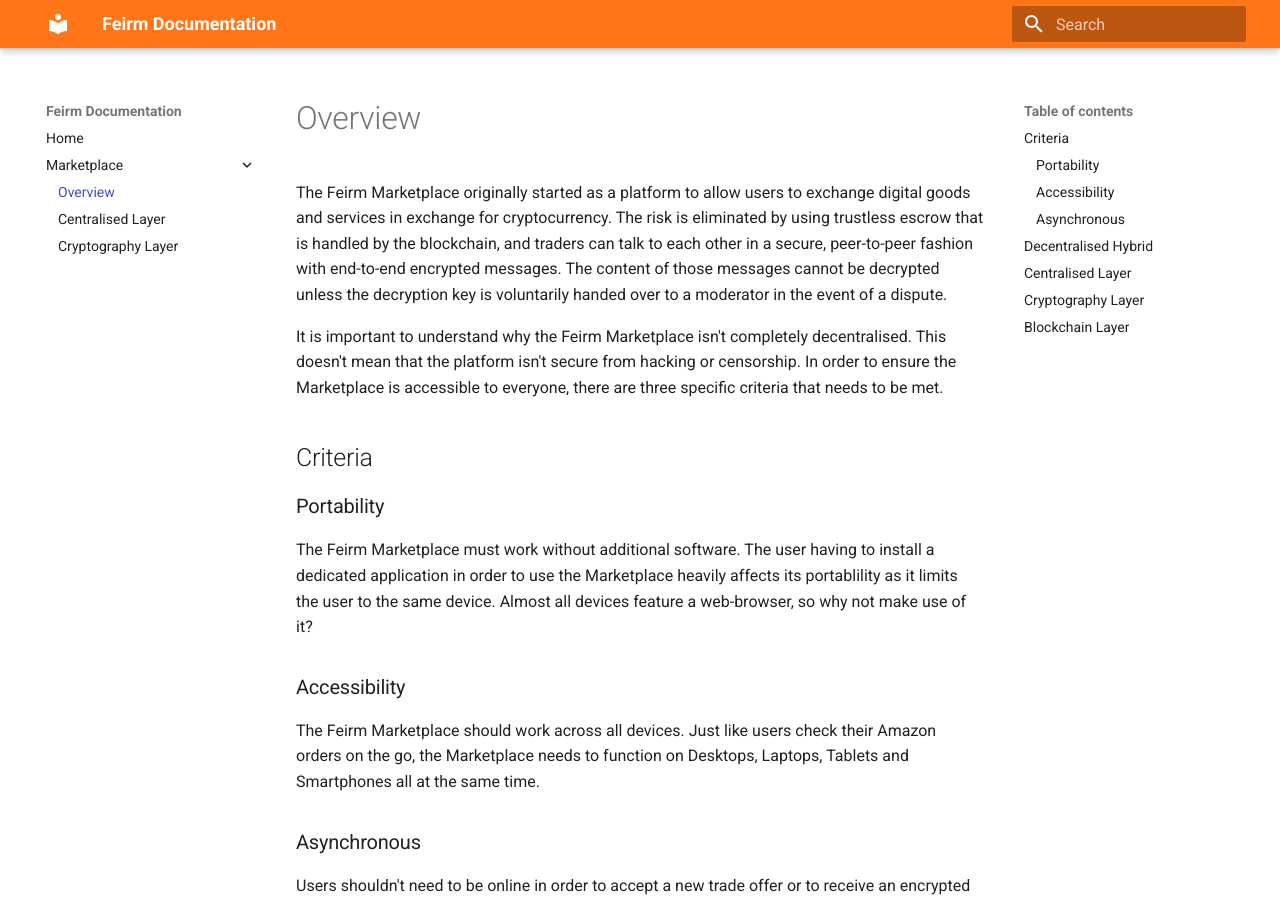
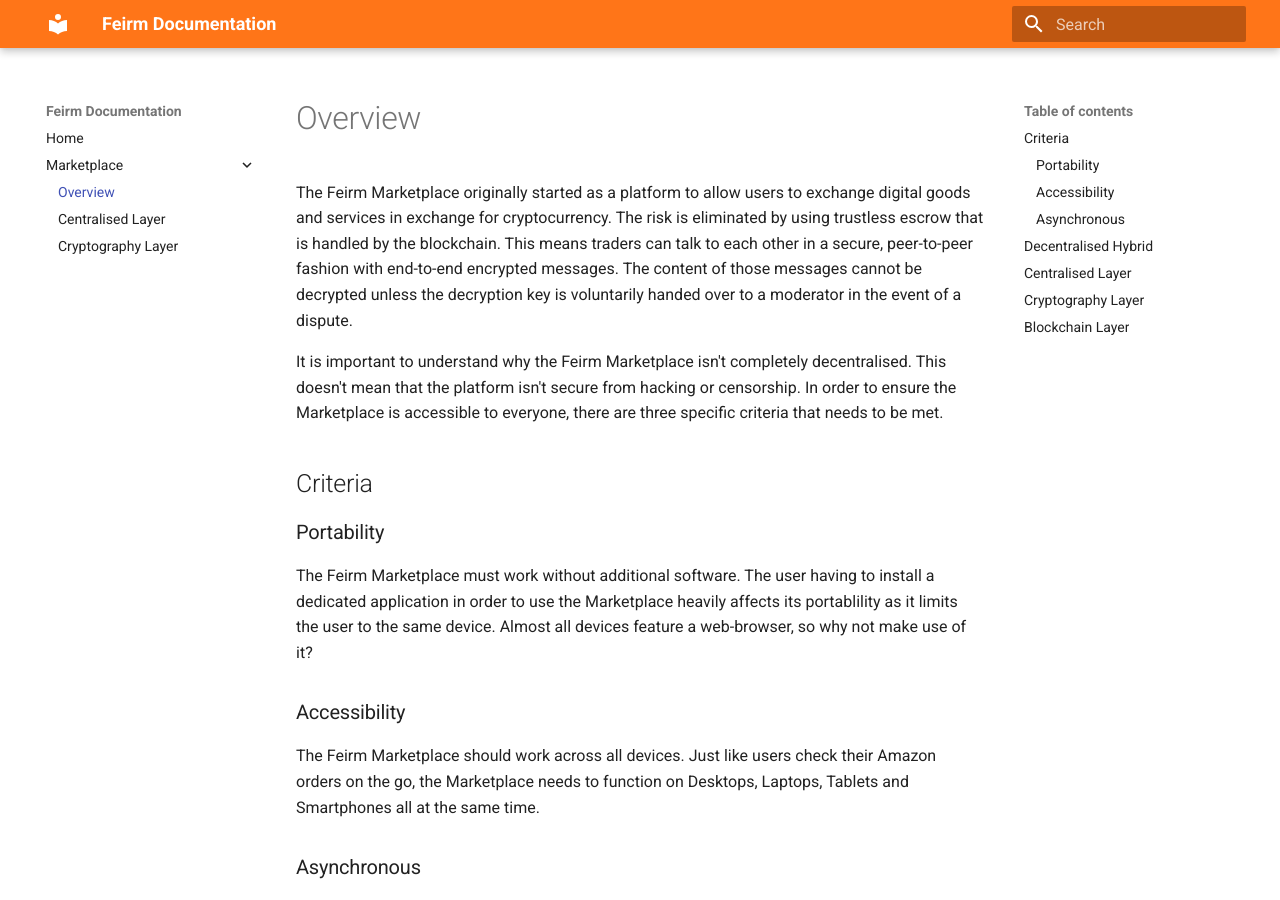
Before and after one commit to feirm/docs, an MkDocs documentation site: the page built from docs/marketplace/overview.md, in a window 1280 px wide and 900 px high. Built offline with MkDocs 1.6.1 and Material for MkDocs 9.7.7, drawn with Linux system fonts in a browser that asks for light colours.

Commit message:
Gramatical fixes

```diff
--- a/docs/marketplace/overview.md
+++ b/docs/marketplace/overview.md
@@ -1,6 +1,6 @@
 # Overview
 
-The Feirm Marketplace originally started as a platform to allow users to exchange digital goods and services in exchange for cryptocurrency. The risk is eliminated by using trustless escrow that is handled by the blockchain, and traders can talk to each other in a secure, peer-to-peer fashion with end-to-end encrypted messages. The content of those messages cannot be decrypted unless the decryption key is voluntarily handed over to a moderator in the event of a dispute.
+The Feirm Marketplace originally started as a platform to allow users to exchange digital goods and services in exchange for cryptocurrency. The risk is eliminated by using trustless escrow that is handled by the blockchain. This means traders can talk to each other in a secure, peer-to-peer fashion with end-to-end encrypted messages. The content of those messages cannot be decrypted unless the decryption key is voluntarily handed over to a moderator in the event of a dispute.
 
 It is important to understand why the Feirm Marketplace isn't completely decentralised. This doesn't mean that the platform isn't secure from hacking or censorship. In order to ensure the Marketplace is accessible to everyone, there are three specific criteria that needs to be met.
 
```
